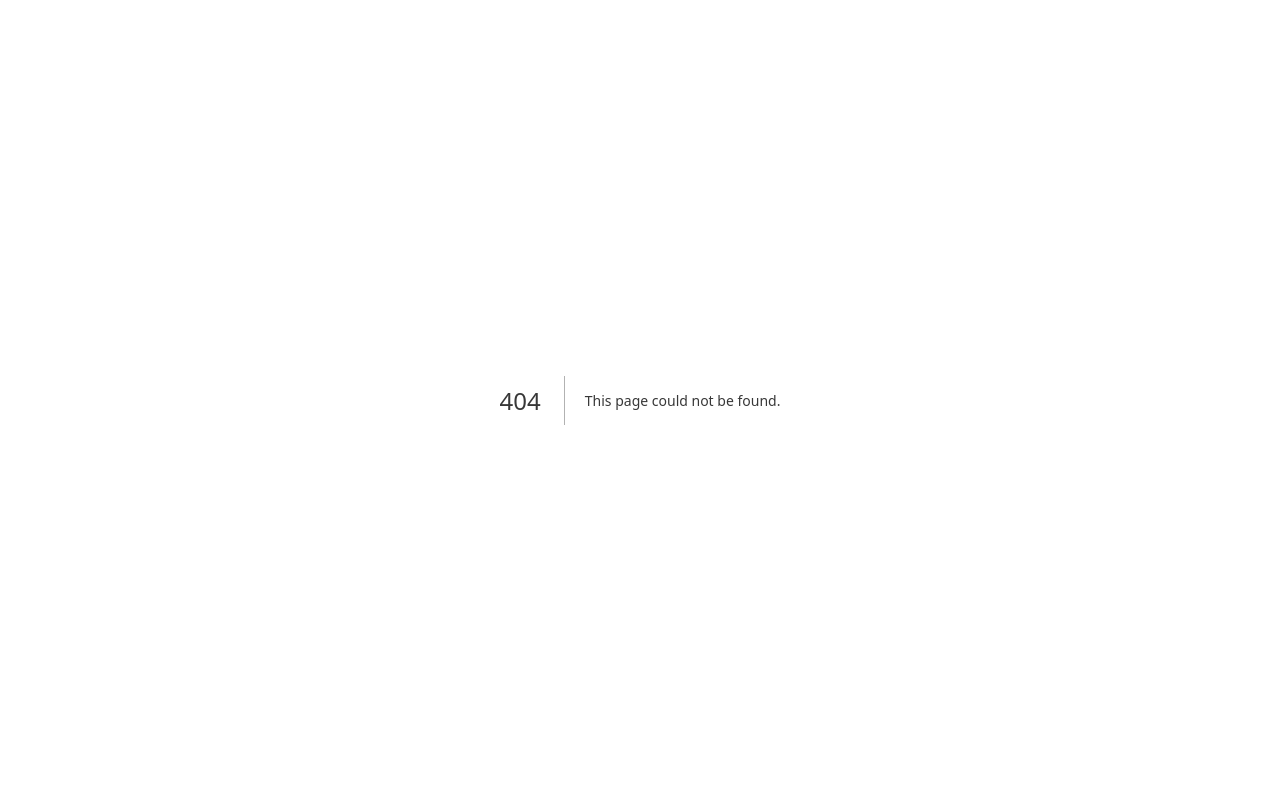
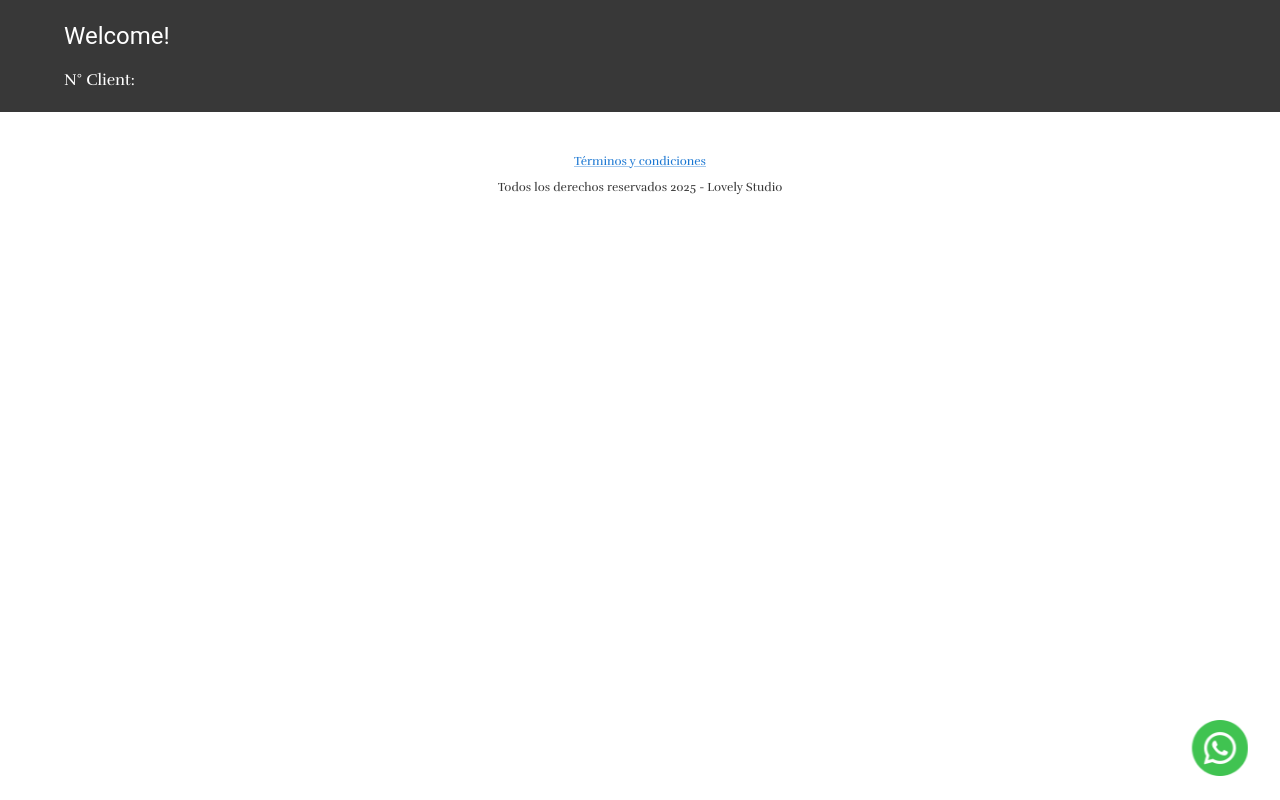
Before and after one commit to salatielosorno/lovely-studio, a Next.js app: page /clients in a window 1280 px wide. Before the commit this address had no page. Built offline with nearby package versions, Linux system fonts and the light colour scheme.

Commit message:
feat(app): add temporary section for clients. It was needed because we are creating our custom membership cards.

```diff
--- /dev/null
+++ b/src/app/clients/page.tsx
@@ -0,0 +1,30 @@
+'use client'
+
+import { Footer } from "@/components/Footer";
+import { Box, Container, Grid, Typography } from "@mui/material";
+import { useSearchParams } from "next/navigation";
+
+const Page = () => {
+    const searchParams = useSearchParams()
+    const cid = searchParams.get('cid')
+
+    return (
+        <>
+            <Box className="text-white bg-lsblack pt-5 pb-5">
+                <Container maxWidth="lg">
+                    <Grid container spacing={4} alignItems="center">
+                        <Grid item xs={12} md={6}>
+                            <Typography variant="h5" paragraph>
+                                Welcome!
+                            </Typography>
+                            <p>N° Client: {cid}</p>
+                        </Grid>
+                    </Grid>
+                </Container>
+            </Box>
+            <Footer />
+        </>
+    )
+}
+
+export default Page;
```
